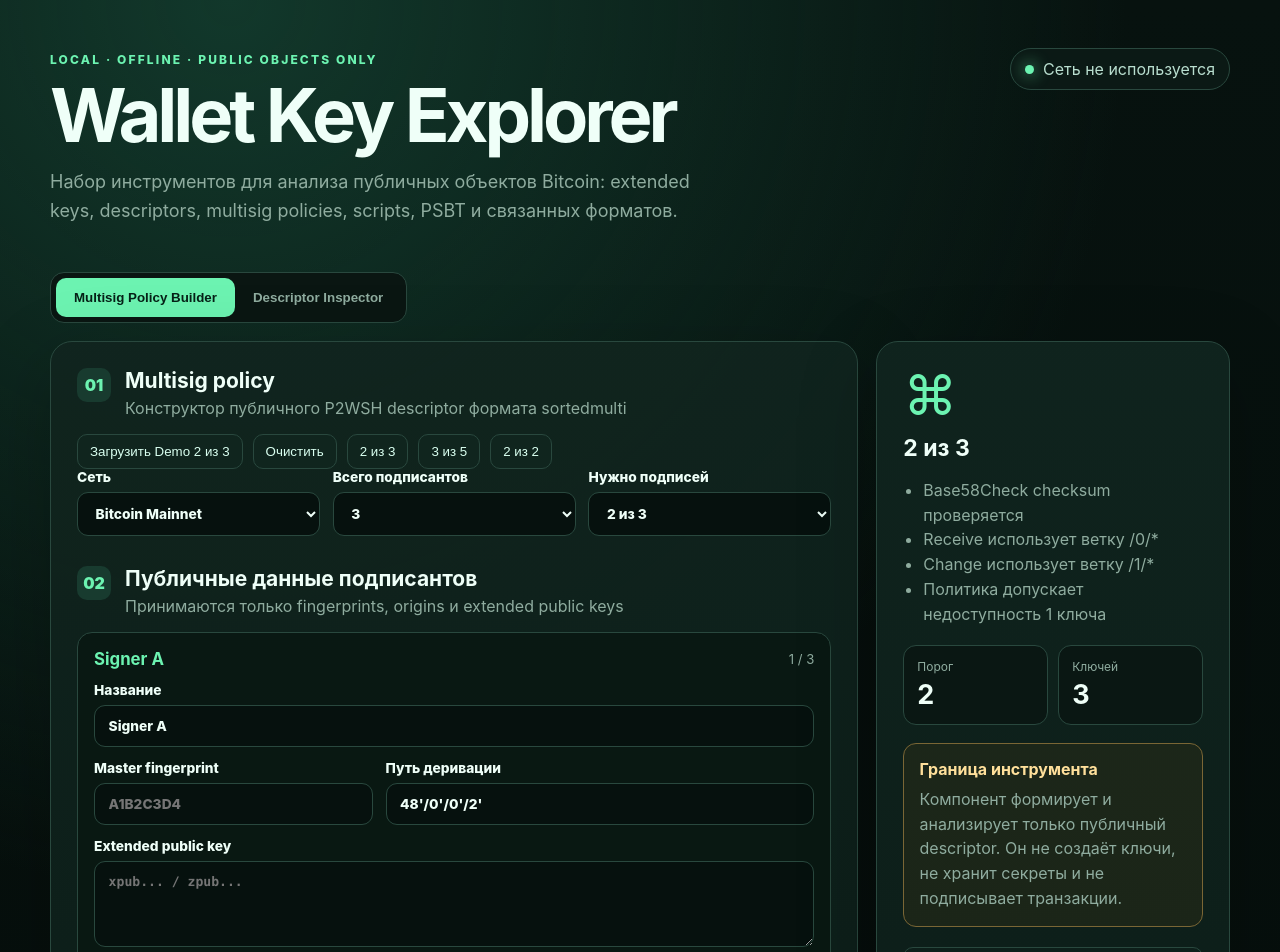
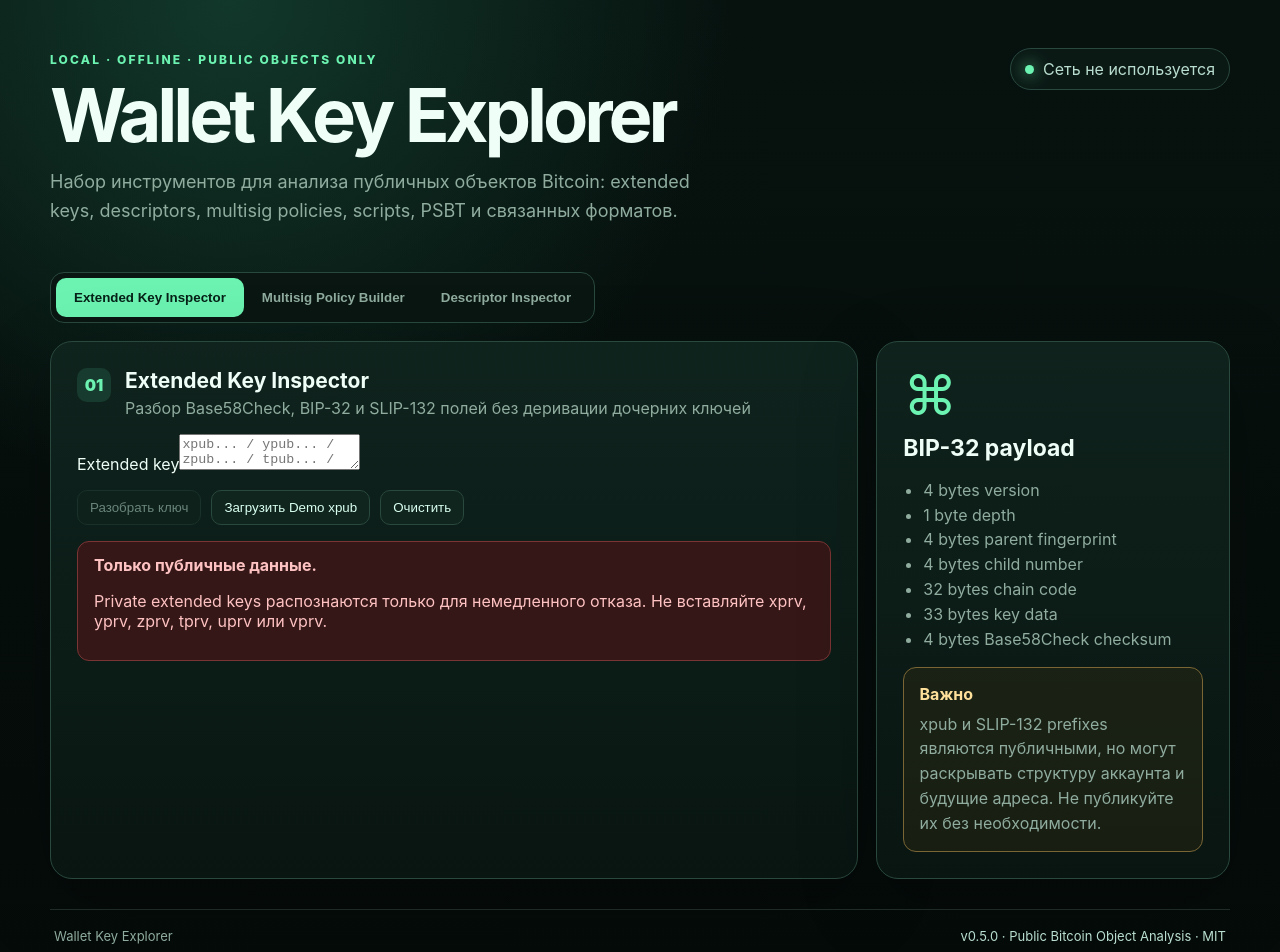
Before and after one commit to vanitoo/Wallet-Key-Explorer, a Next.js app: page / in a window 1280 px wide. Shown: the top 952 px of the page. Built offline with nearby package versions, Linux system fonts and the light colour scheme.

Commit message:
feat: add Extended Key Inspector tab

```diff
--- a/src/app/page.tsx
+++ b/src/app/page.tsx
@@ -2,12 +2,13 @@
 
 import { useState } from "react";
 import { DescriptorExplorer } from "../modules/descriptor/components/descriptor-explorer";
+import { ExtendedKeyInspector } from "../modules/extended-key/components/extended-key-inspector";
 import { MultisigBuilder } from "../modules/multisig/components/multisig-builder";
 
-type ActiveTab = "multisig" | "descriptor";
+type ActiveTab = "extended-key" | "multisig" | "descriptor";
 
 export default function Home() {
-  const [activeTab, setActiveTab] = useState<ActiveTab>("multisig");
+  const [activeTab, setActiveTab] = useState<ActiveTab>("extended-key");
   const [descriptorToInspect, setDescriptorToInspect] = useState("");
   const [importedFromBuilder, setImportedFromBuilder] = useState(false);
 
@@ -34,22 +35,18 @@
       </section>
 
       <div className="tabs main-tabs">
+        <button className={activeTab === "extended-key" ? "active" : ""} onClick={() => setActiveTab("extended-key")}>Extended Key Inspector</button>
         <button className={activeTab === "multisig" ? "active" : ""} onClick={() => setActiveTab("multisig")}>Multisig Policy Builder</button>
         <button className={activeTab === "descriptor" ? "active" : ""} onClick={() => setActiveTab("descriptor")}>Descriptor Inspector</button>
       </div>
 
-      <div hidden={activeTab !== "multisig"}>
-        <MultisigBuilder onInspectDescriptor={inspectDescriptor} />
-      </div>
+      <div hidden={activeTab !== "extended-key"}><ExtendedKeyInspector /></div>
+      <div hidden={activeTab !== "multisig"}><MultisigBuilder onInspectDescriptor={inspectDescriptor} /></div>
       <div hidden={activeTab !== "descriptor"}>
-        <DescriptorExplorer
-          value={descriptorToInspect}
-          onValueChange={updateDescriptor}
-          importedFromBuilder={importedFromBuilder}
-        />
+        <DescriptorExplorer value={descriptorToInspect} onValueChange={updateDescriptor} importedFromBuilder={importedFromBuilder} />
       </div>
 
-      <footer className="app-footer"><span>Wallet Key Explorer</span><span>v0.4.0 · Public Bitcoin Object Analysis · MIT</span></footer>
+      <footer className="app-footer"><span>Wallet Key Explorer</span><span>v0.5.0 · Public Bitcoin Object Analysis · MIT</span></footer>
     </main>
   );
 }
```
